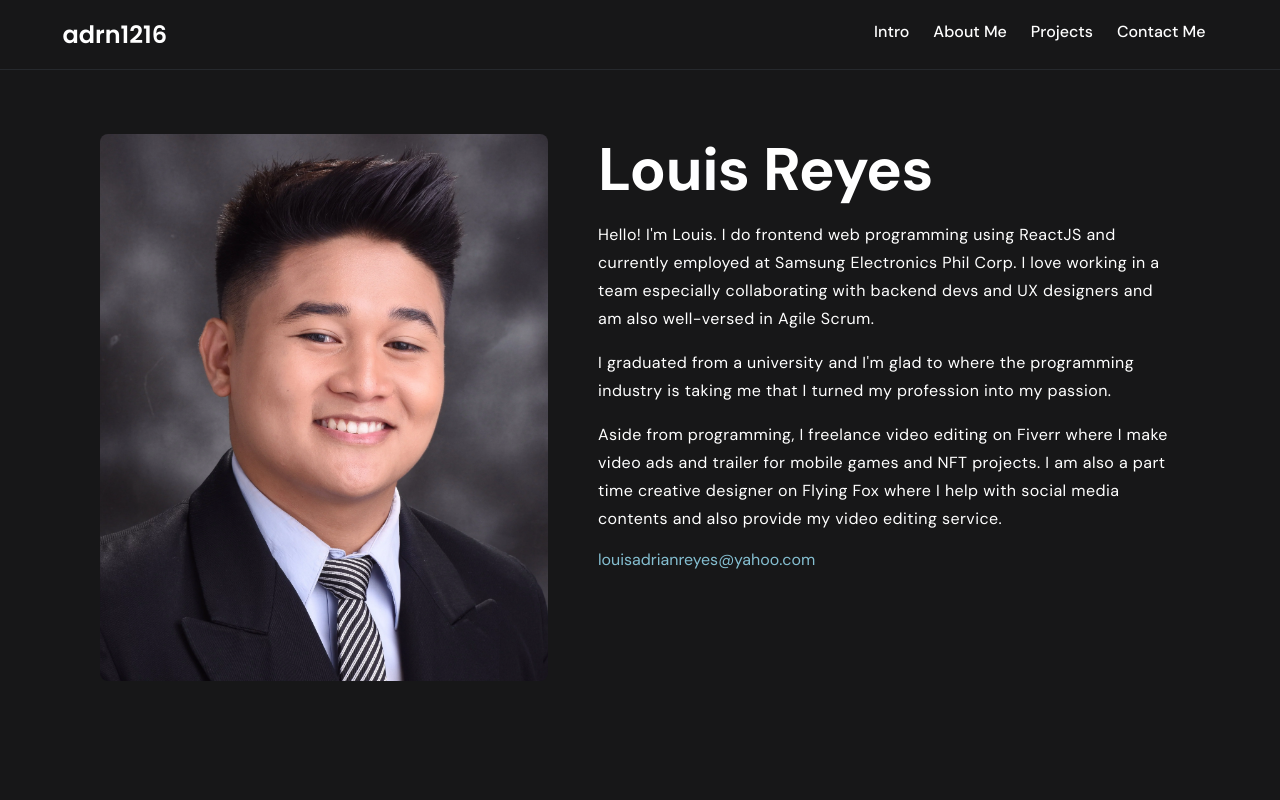
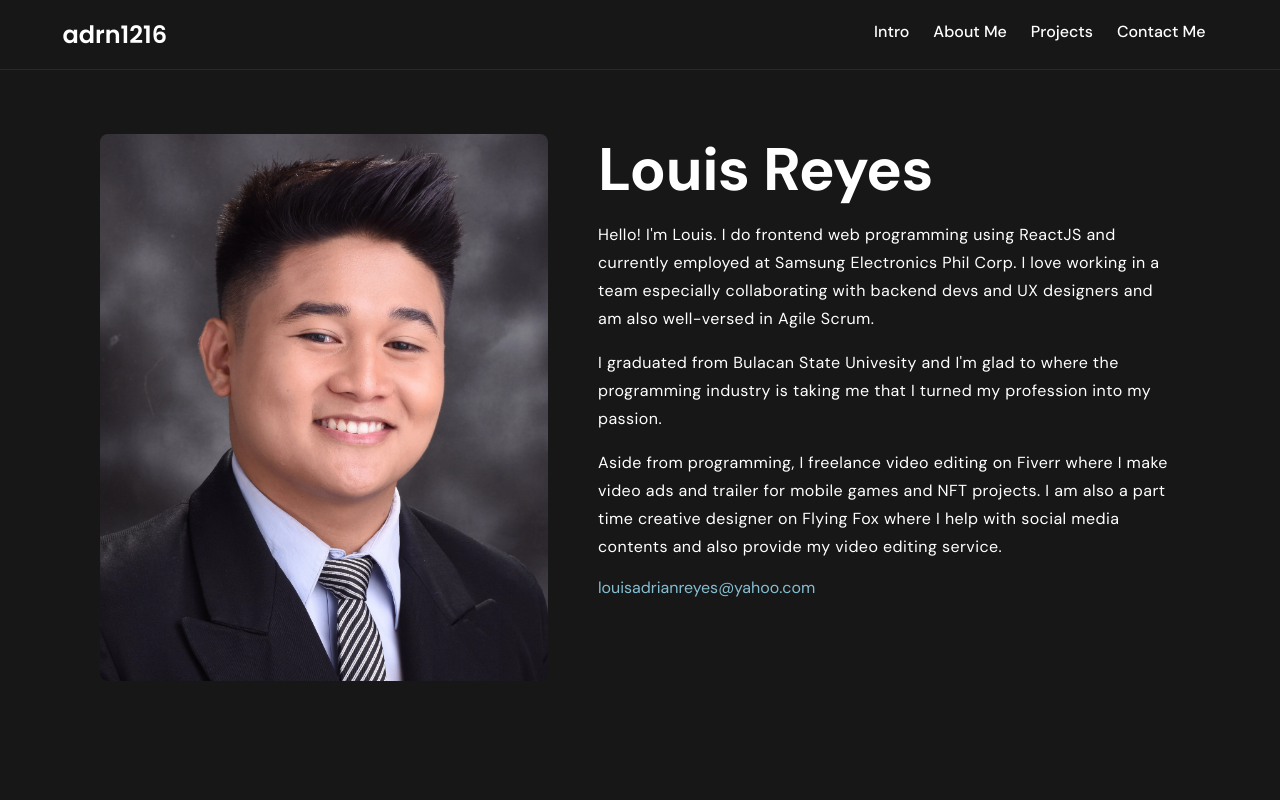
Before and after one commit to adrn1216/portfolio, a React (Create React App) app: page /about in a window 1280 px wide. Shown: the top 800 px of the page. Built offline with nearby package versions, Linux system fonts and the light colour scheme.

Commit message:
update based on josh comment

```diff
--- a/src/constant.js
+++ b/src/constant.js
@@ -27,7 +27,7 @@ export const projects = [
   {
     id: "bayad-cms",
     title: "Bayad Content Management System",
-    description: "A content management system for the Bayad Benter mobile app.",
+    description: "A content management system for the Bayad Center Mobile app.",
     image: [bayad1, bayad2, bayad3, bayad4],
     about:
       "A project by White Cloak Technologies. Our team consisted of more than 10 devs simultaneously working on the mobile app and web and I was one of the 3 frontend devs who started the project from scratch working on the Content Management System that is needed for the app content and customer service. I only included a screenshot of the login page as most screens shows private data of the client and is owned by White Cloak. This is where I researched on new technologies namely TypeScript, AWS (Cognito) and Jest for TDD.",
@@ -118,7 +118,7 @@ export const projects = [
   {
     id: "old-portfolio",
     title: "Old Portfolio Design",
-    description: "Old Portfolio design I made while learning Next JS and Figma",
+    description: "Old portfolio design I made while learning Next JS and Figma",
     image: [oldportfolio1, oldportfolio2, oldportfolio3],
     about:
       "A project by White Cloak Technologies. Our team consisted of more than 10 devs simultaneously working on the mobile app and web and I was one of the 3 frontend devs who started the project from scratch working on the Content Management System that is needed for the app content and customer service. I only included a screenshot of the login page as most screens shows private data of the client and is owned by White Cloak. This is where I researched on new technologies namely TypeScript, AWS (Cognito) and Jest for TDD.",
--- a/src/pages/About/index.jsx
+++ b/src/pages/About/index.jsx
@@ -20,7 +20,7 @@ const About = () => {
               UX designers and am also well-versed in Agile Scrum.
             </p>
             <p>
-              I graduated from a university and I'm glad to where the
+              I graduated from Bulacan State Univesity and I'm glad to where the
               programming industry is taking me that I turned my profession into
               my passion.
             </p>
```
